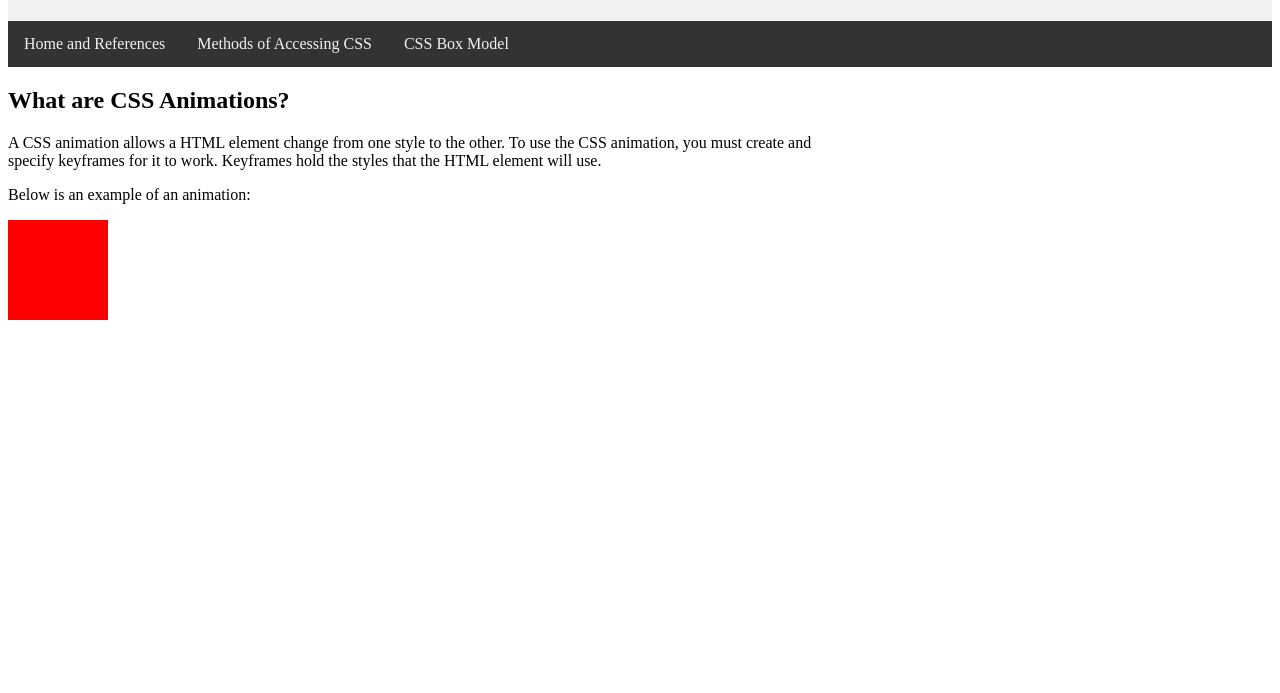
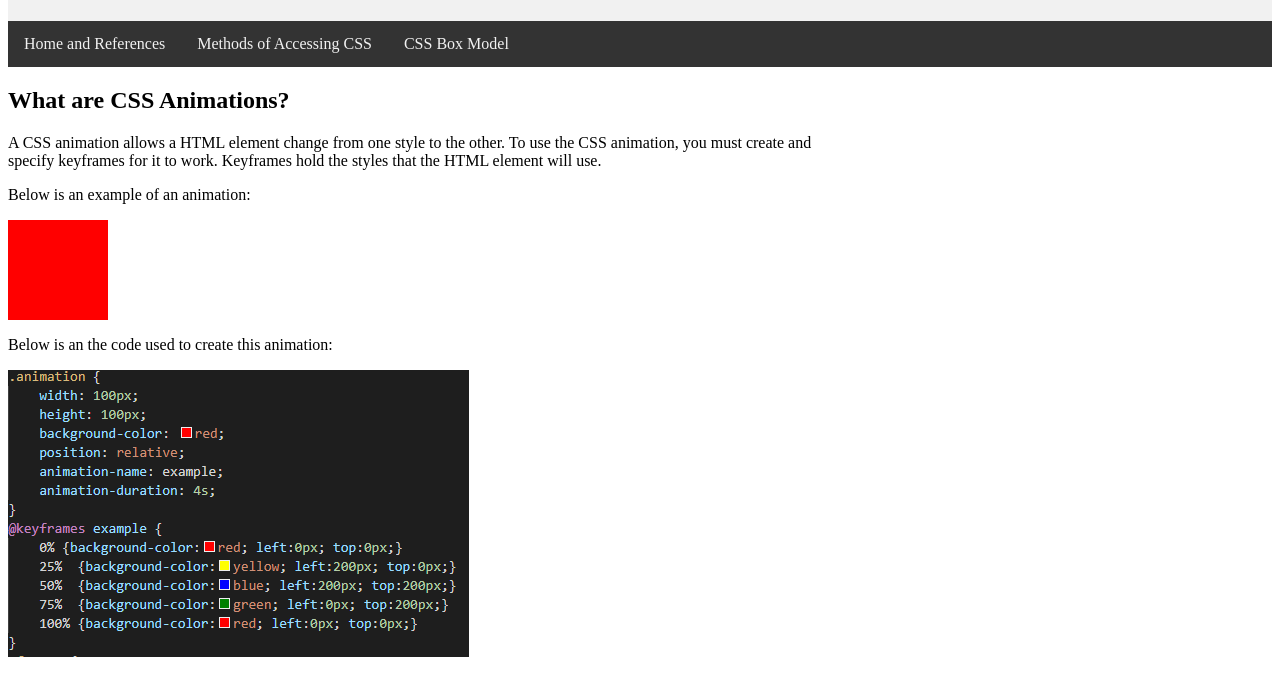
Before and after one commit to MiloSearle/assignment2, a plain HTML site: page cssimplementation.html in a window 1280 px wide. Shown: the part 107-800 px from the top of the page. Drawn offline with Linux system fonts and the light colour scheme.

Commit message:
animation

```diff
--- a/cssimplementation.html
+++ b/cssimplementation.html
@@ -81,6 +81,8 @@
                 <p>A CSS animation allows a HTML element change from one style to the other. To use the CSS animation, you must create and specify keyframes for it to work. Keyframes hold the styles that the HTML element will use.</p>
                 <p>Below is an example of an animation:</p>
                 <div class = "animation"></div>
+                <p>Below is an the code used to create this animation:</p>
+                <img src = "animationcode.PNG" alt = "Animation Code Snippet">
             </div>
         </div>
     </body>
```
Also changed, not shown: animationcode.PNG (added).
